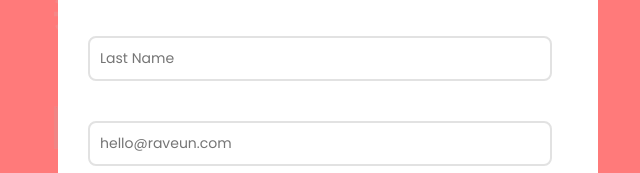
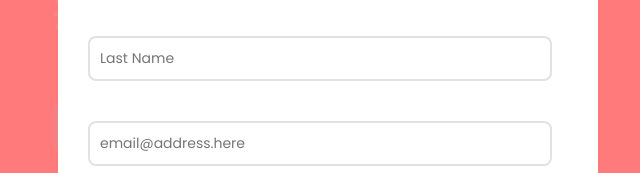
Before and after one commit to ravengaspar/sign-up-form, a plain HTML site: page index.html in a window 1280 px wide. Shown: the part 283-456 px from the top of the page, 538-1178 px from the left. Drawn offline with Linux system fonts and the light colour scheme.

Commit message:
fixed the email placeholder text

```diff
--- a/index.html
+++ b/index.html
@@ -50,7 +50,7 @@
 
 					<div class="form-control">
 						<label>Email</label>
-						<input type="email" placeholder="hello@raveun.com" id="email" />
+						<input type="email" placeholder="email@address.here" id="email" />
 						<i class="warning-icon"></i>
 						<small>Error Message</small>
 					</div>
```
